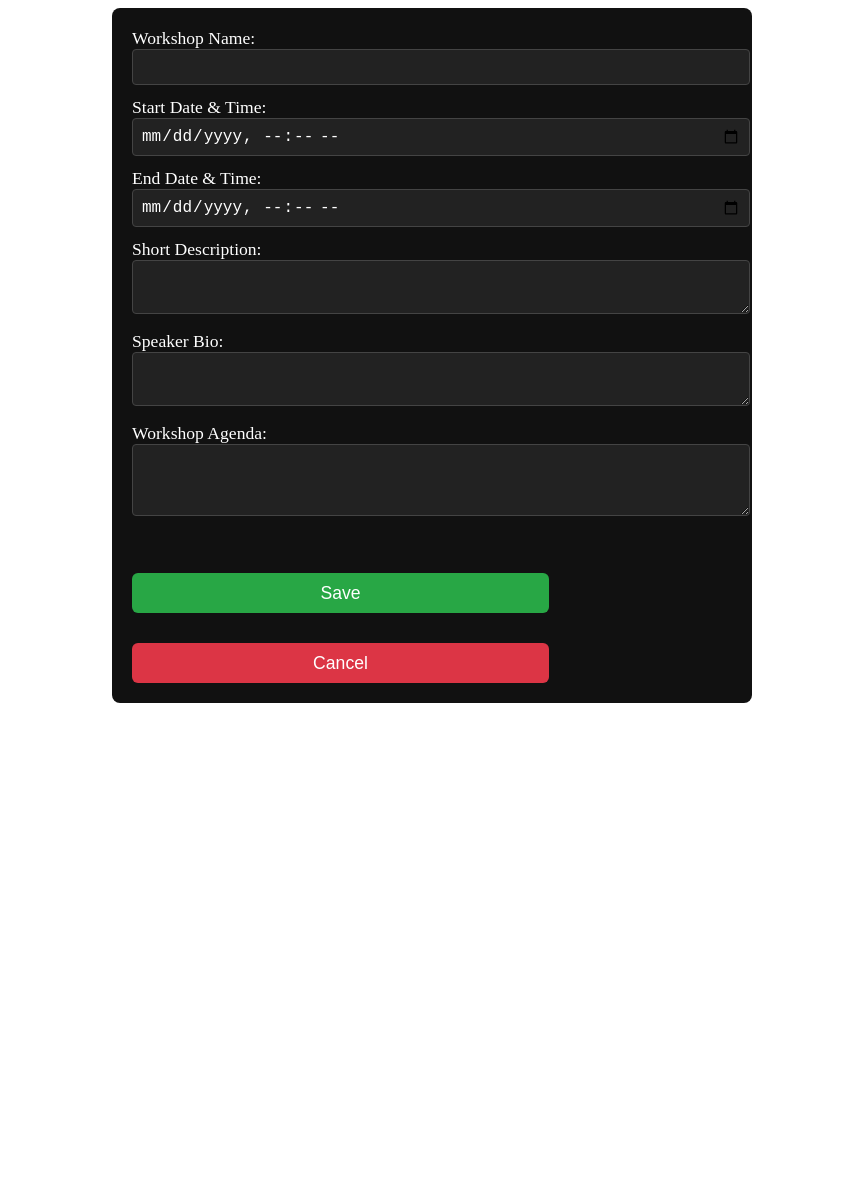
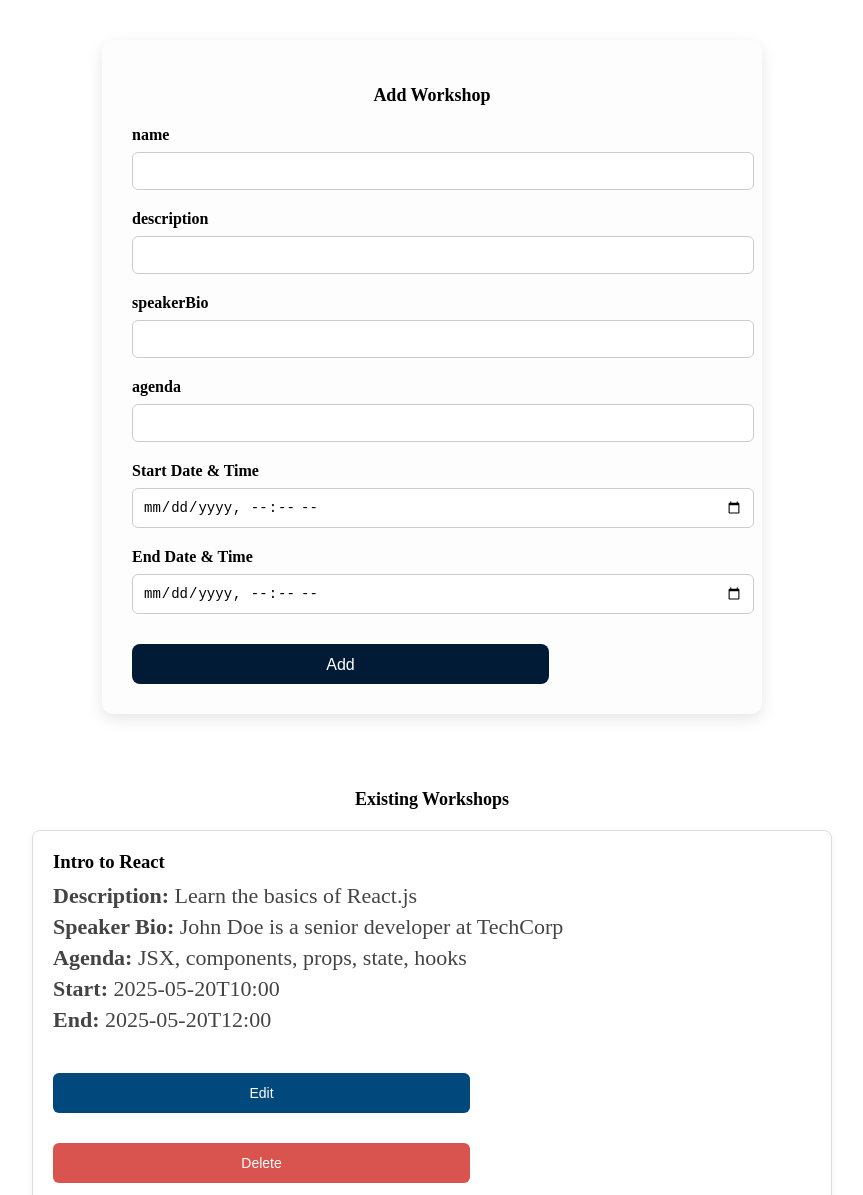
Before and after one commit to CSEN603-2025/Team-x, a React (Vite) app in the folder my-react-app/: page /edit in a window 1280 px wide. Shown: the top 1195 px of the page, without its empty margins (208-1071 px from the left). Before the commit the page ends 800 px from the top, so only its background shows below. Built offline with nearby package versions, Linux system fonts and the light colour scheme.

Commit message:
final final

```diff
--- a/my-react-app/src/App.jsx
+++ b/my-react-app/src/App.jsx
@@ -13,6 +13,7 @@ import Workshop from "./Workshop.jsx"
 import WorkshopRecording from './WorkshopRecording.jsx';
 import ScadCompanySearch from './ScadCompanySearch.jsx';
 import TeslaInfo from './TeslaInfo.jsx';
+import WorkshopManager from './WorkshopEdit.jsx';
 
 function App() {
   return (
@@ -30,6 +31,7 @@ function App() {
                 <Route path="/WorksRecord" element={<WorkshopRecording />} />
                  <Route path="/Comp" element={<ScadCompanySearch />} />
                                   <Route path="/info" element={<TeslaInfo />} />
+                           <Route path="/edit" element={<WorkshopManager />} />
     </Routes>
   );
 }
--- a/my-react-app/src/Form.module.css
+++ b/my-react-app/src/Form.module.css
@@ -1,3 +1,4 @@
+/* Form container for create/update */
 .formContainer {
   max-width: 600px;
   margin: 40px auto;
@@ -25,6 +26,7 @@
   border-radius: 6px;
 }
 
+/* Buttons */
 .submitBtn {
   background-color: #011a35;
   color: white;
@@ -34,8 +36,76 @@
   font-size: 16px;
   cursor: pointer;
   transition: background-color 0.3s ease;
+  margin-top: 10px;
 }
 
 .submitBtn:hover {
   background-color: #02305a;
 }
+
+.cancelBtn {
+  background-color: #bbb;
+  color: #333;
+  margin-left: 10px;
+  padding: 10px 20px;
+  border: none;
+  border-radius: 6px;
+  cursor: pointer;
+}
+
+.cancelBtn:hover {
+  background-color: #999;
+}
+
+/* Workshop List Section */
+.workshopListContainer {
+  max-width: 800px;
+  margin: 20px auto;
+  padding: 20px;
+}
+
+.workshopCard {
+  background-color: #fff;
+  border: 1px solid #ddd;
+  border-radius: 8px;
+  padding: 20px;
+  margin-bottom: 15px;
+  box-shadow: 0 2px 8px rgba(0, 0, 0, 0.05);
+}
+
+.workshopCard h3 {
+  margin: 0 0 10px;
+}
+
+.workshopCard p {
+  margin: 5px 0;
+  color: #444;
+}
+
+/* Card Buttons */
+.cardActions {
+  margin-top: 10px;
+}
+
+.cardBtn {
+  background-color: #01497c;
+  color: white;
+  padding: 8px 16px;
+  border: none;
+  border-radius: 6px;
+  margin-right: 10px;
+  font-size: 14px;
+  cursor: pointer;
+}
+
+.cardBtn:hover {
+  background-color: #012f55;
+}
+
+.deleteBtn {
+  background-color: #d9534f;
+}
+
+.deleteBtn:hover {
+  background-color: #c9302c;
+}
--- a/my-react-app/src/Login.module.css
+++ b/my-react-app/src/Login.module.css
@@ -13,6 +13,7 @@
     align-items: first baseline;
     justify-content: center;
     width: 400px;
+    background-color: #ffffff;
 }
 
 p{
@@ -61,3 +62,23 @@ button:hover{
     font-size: 16px;
 
 }
+.h1{
+font-size: 48px;
+  font-weight: 800;
+  color: #011a35;
+  text-align: center;
+  margin-bottom: 30px;
+  letter-spacing: 1px;
+  text-shadow: 2px 2px 0 #e0e7ef;
+
+}
+.header {
+  position: absolute;
+  top: 20px;
+  left: 20px;
+}
+
+.siteLogo {
+  height: 50px;
+  width: auto;
+}
--- a/my-react-app/src/WorkshopEdit.jsx
+++ b/my-react-app/src/WorkshopEdit.jsx
@@ -1,12 +1,9 @@
-// WorkshopEdit.jsx
-import React, { useEffect, useState } from 'react';
+import React, { useState } from 'react';
 import styles from './Form.module.css';
 
-function WorkshopEdit() {
-  const [form, setForm] = useState(null);
-
-  // Simulated prop or predefined "workshop to edit"
-  const workshopToEdit = {
+function WorkshopManager() {
+  const [workshops, setWorkshops] = useState([
+    {
       id: '1',
       name: 'Intro to React',
       description: 'Learn the basics of React.js',
@@ -14,29 +11,75 @@ function WorkshopEdit() {
       agenda: 'JSX, components, props, state, hooks',
       startDateTime: '2025-05-20T10:00',
       endDateTime: '2025-05-20T12:00',
+    },
+    {
+      id: '2',
+      name: 'Advanced CSS Workshop',
+      description: 'Master Flexbox, Grid and animations',
+      speakerBio: 'Jane Smith, UI/UX expert from Designify',
+      agenda: 'Layout techniques, responsive design, transitions',
+      startDateTime: '2025-05-22T14:00',
+      endDateTime: '2025-05-22T16:30',
+    },
+  ]);
+
+  const initialFormState = {
+    id: '',
+    name: '',
+    description: '',
+    speakerBio: '',
+    agenda: '',
+    startDateTime: '',
+    endDateTime: '',
   };
 
-  useEffect(() => {
-    // Load the workshop data into form state
-    setForm(workshopToEdit);
-  }, []);
+  const [form, setForm] = useState(initialFormState);
+  const [isEditing, setIsEditing] = useState(false);
 
-  const handleChange = e => {
+  const handleChange = (e) => {
     setForm({ ...form, [e.target.name]: e.target.value });
   };
 
-  const handleSubmit = e => {
+  const handleSubmit = (e) => {
     e.preventDefault();
-    console.log('Updated Workshop:', form);
-    alert('Workshop updated (frontend only)!');
+    if (isEditing) {
+      setWorkshops((prev) =>
+        prev.map((w) => (w.id === form.id ? form : w))
+      );
+      alert('Workshop updated!');
+    } else {
+      setWorkshops((prev) => [
+        ...prev,
+        { ...form, id: Date.now().toString() },
+      ]);
+      alert('Workshop added!');
+    }
+    setForm(initialFormState);
+    setIsEditing(false);
   };
 
-  if (!form) return <p>Loading form...</p>;
+  const handleEdit = (workshop) => {
+    setForm(workshop);
+    setIsEditing(true);
+    window.scrollTo({ top: 0, behavior: 'smooth' });
+  };
+
+  const handleDelete = (id) => {
+    if (window.confirm('Are you sure you want to delete this workshop?')) {
+      setWorkshops((prev) => prev.filter((w) => w.id !== id));
+    }
+  };
+
+  const handleCancel = () => {
+    setForm(initialFormState);
+    setIsEditing(false);
+  };
 
   return (
+    <div>
       <form className={styles.formContainer} onSubmit={handleSubmit}>
-      <h2>Edit Workshop</h2>
-      {['name', 'description', 'speakerBio', 'agenda'].map(field => (
+        <h2>{isEditing ? 'Edit Workshop' : 'Add Workshop'}</h2>
+        {['name', 'description', 'speakerBio', 'agenda'].map((field) => (
           <div key={field} className={styles.formGroup}>
             <label>{field}</label>
             <input
@@ -67,9 +110,49 @@ function WorkshopEdit() {
             required
           />
         </div>
-      <button type="submit" className={styles.submitBtn}>Update</button>
+        <button type="submit" className={styles.submitBtn}>
+          {isEditing ? 'Update' : 'Add'}
+        </button>
+        {isEditing && (
+          <button
+            type="button"
+            className={styles.cancelBtn}
+            onClick={handleCancel}
+          >
+            Cancel
+          </button>
+        )}
       </form>
+
+      <div className={styles.workshopListContainer}>
+        <h2>Existing Workshops</h2>
+        {workshops.map((workshop) => (
+          <div key={workshop.id} className={styles.workshopCard}>
+            <h3>{workshop.name}</h3>
+            <p><strong>Description:</strong> {workshop.description}</p>
+            <p><strong>Speaker Bio:</strong> {workshop.speakerBio}</p>
+            <p><strong>Agenda:</strong> {workshop.agenda}</p>
+            <p><strong>Start:</strong> {workshop.startDateTime}</p>
+            <p><strong>End:</strong> {workshop.endDateTime}</p>
+            <div className={styles.cardActions}>
+              <button
+                className={`${styles.cardBtn}`}
+                onClick={() => handleEdit(workshop)}
+              >
+                Edit
+              </button>
+              <button
+                className={`${styles.cardBtn} ${styles.deleteBtn}`}
+                onClick={() => handleDelete(workshop.id)}
+              >
+                Delete
+              </button>
+            </div>
+          </div>
+        ))}
+      </div>
+    </div>
   );
 }
 
-export default WorkshopEdit;
+export default WorkshopManager;
--- a/my-react-app/src/WorkshopForm.jsx
+++ /dev/null
@@ -1,166 +0,0 @@
-import React, { useState, useEffect } from "react";
-
-export default function WorkshopForm({ workshop, onCancel, onSave }) {
-  const [formData, setFormData] = useState({
-    name: "",
-    start: "",
-    end: "",
-    description: "",
-    speakerBio: "",
-    agenda: "",
-  });
-
-  useEffect(() => {
-    if (workshop) setFormData(workshop);
-  }, [workshop]);
-
-  function handleChange(e) {
-    const { name, value } = e.target;
-    setFormData((fd) => ({ ...fd, [name]: value }));
-  }
-
-  function handleSubmit(e) {
-    e.preventDefault();
-    if (!formData.name.trim()) {
-      alert("Workshop name is required");
-      return;
-    }
-    onSave(formData);
-  }
-
-  return (
-    <form
-  onSubmit={handleSubmit}
-  style={{
-    maxWidth: 600,
-    margin: "auto",
-    textAlign: "left",
-    backgroundColor: "#111",
-    color: "#fff",
-    padding: 20,
-    borderRadius: 8,
-    fontSize: "1.1rem"
-  }}
->
-
-      <div>
-        <label>Workshop Name:</label><br />
-        <input
-  name="name"
-  value={formData.name}
-  onChange={handleChange}
-  required
-  style={{
-    width: "100%",
-    padding: "8px",
-    marginBottom: "12px",
-    fontSize: "1rem",
-    borderRadius: 4,
-    border: "1px solid #444",
-    backgroundColor: "#222",
-    color: "#fff"
-  }}
-/>
-      </div>
-      <div>
-        <label>Start Date & Time:</label><br />
-        <input type="datetime-local" name="start" value={formData.start} onChange={handleChange} required style={{
-    width: "100%",
-    padding: "8px",
-    marginBottom: "12px",
-    fontSize: "1rem",
-    borderRadius: 4,
-    border: "1px solid #444",
-    backgroundColor: "#222",
-    color: "#fff"
-  }} />
-      </div>
-      <div>
-        <label>End Date & Time:</label><br />
-        <input type="datetime-local" name="end" value={formData.end} onChange={handleChange} required style={{
-    width: "100%",
-    padding: "8px",
-    marginBottom: "12px",
-    fontSize: "1rem",
-    borderRadius: 4,
-    border: "1px solid #444",
-    backgroundColor: "#222",
-    color: "#fff"
-  }}/>
-      </div>
-      <div>
-        <label>Short Description:</label><br />
-        <textarea name="description" value={formData.description} onChange={handleChange} required rows={2} style={{
-    width: "100%",
-    padding: "8px",
-    marginBottom: "12px",
-    fontSize: "1rem",
-    borderRadius: 4,
-    border: "1px solid #444",
-    backgroundColor: "#222",
-    color: "#fff"
-  }}/>
-      </div>
-      <div>
-        <label>Speaker Bio:</label><br />
-        <textarea name="speakerBio" value={formData.speakerBio} onChange={handleChange} required rows={2}style={{
-    width: "100%",
-    padding: "8px",
-    marginBottom: "12px",
-    fontSize: "1rem",
-    borderRadius: 4,
-    border: "1px solid #444",
-    backgroundColor: "#222",
-    color: "#fff"
-  }} />
-      </div>
-      <div>
-        <label>Workshop Agenda:</label><br />
-        <textarea name="agenda" value={formData.agenda} onChange={handleChange} required rows={3}style={{
-    width: "100%",
-    padding: "8px",
-    marginBottom: "12px",
-    fontSize: "1rem",
-    borderRadius: 4,
-    border: "1px solid #444",
-    backgroundColor: "#222",
-    color: "#fff"
-  }} />
-      </div>
-      <div style={{ marginTop: 10 }}>
-<button
-  type="submit"
-  style={{
-    backgroundColor: "#28a745",
-    color: "white",
-    padding: "10px 20px",
-    fontSize: "1.1rem",
-    borderRadius: 6,
-    border: "none",
-    cursor: "pointer",
-    marginRight: "10px"
-  }}
->
-  Save
-</button>
-
-<button
-  type="button"
-  onClick={onCancel}
-  style={{
-    backgroundColor: "#dc3545",
-    color: "white",
-    padding: "10px 20px",
-    fontSize: "1.1rem",
-    borderRadius: 6,
-    border: "none",
-    cursor: "pointer"
-  }}
->
-  Cancel
-</button>
-
-      </div>
-    </form>
-  );
-}
--- a/my-react-app/src/main.jsx
+++ b/my-react-app/src/main.jsx
@@ -6,9 +6,9 @@ import App from './App';
 import StudentCall from './StudentCall.jsx';
 import ScadCompanySearch from './ScadCompanySearch.jsx';
 import WorkshopEdit from './WorkshopEdit.jsx';
-import WorkshopForm from './WorkshopForm.jsx';
+
 ReactDOM.createRoot(document.getElementById('root')).render(
   <BrowserRouter>
-    <WorkshopForm/>
+    <App />
   </BrowserRouter>
 );
```
Also changed, not shown: my-react-app/src/Login.jsx (+10 -3 lines), my-react-app/src/ScadOffice.jsx (+7 -1 lines), my-react-app/src/WorkshopList.jsx (deleted, +0 -68 lines). Lines whose indentation alone changed are shown as unchanged.
